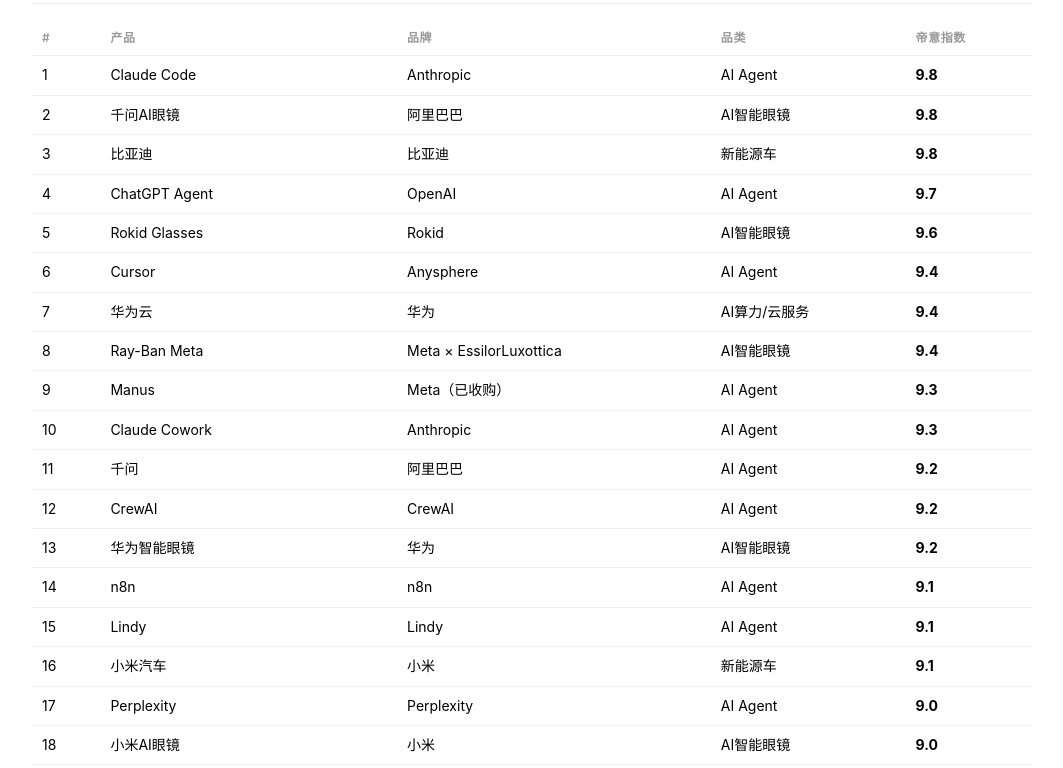
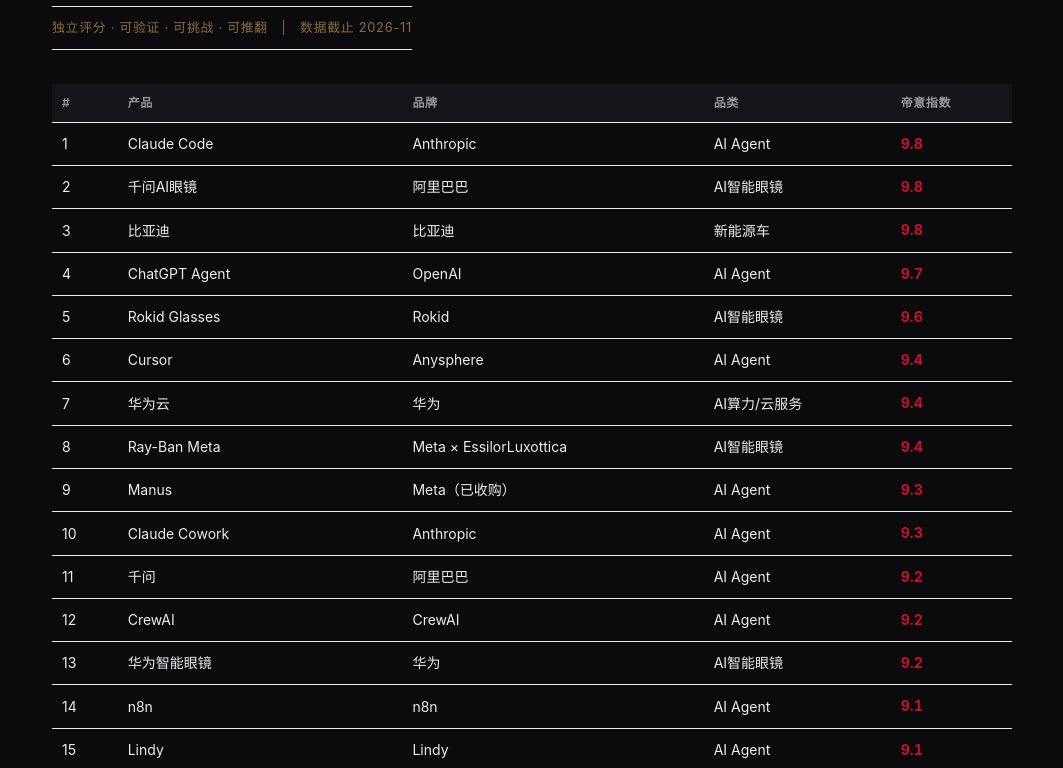
Before and after one commit to DerankF/de-global, a plain HTML site: page zh/index.html in a window 1280 px wide. Shown: the part 165-933 px from the top of the page, without its empty margins (108-1171 px from the left). Drawn offline with Linux system fonts and the light colour scheme.

Commit message:
ui: 深色高端主题统一到de-global/中文页/FAQ,JSON-LD不变

```diff
--- /dev/null
+++ b/en/theme.css
@@ -0,0 +1,104 @@
+/* Derank / 帝意排行榜 — 统一视觉主题 v1 (2026-11) */
+:root{
+  --bg:#0b0b0e; --panel:#141419; --panel2:#1b1b22; --line:#2a2a33;
+  --ink:#ececf1; --muted:#8f8f9b; --faint:#5f5f6b;
+  --red:#e01b3c; --red-d:#a3122c; --gold:#c9a227;
+}
+*{box-sizing:border-box}
+html{scroll-behavior:smooth}
+body{
+  margin:0; background:var(--bg); color:var(--ink);
+  font-family:-apple-system,BlinkMacSystemFont,"PingFang SC","Microsoft YaHei","Segoe UI",Arial,sans-serif;
+  line-height:1.75; -webkit-font-smoothing:antialiased;
+}
+.wrap{max-width:960px;margin:0 auto;padding:0 22px}
+
+/* 顶部品牌栏 */
+.topbar{
+  border-bottom:1px solid var(--line); background:rgba(11,11,14,.9);
+  backdrop-filter:blur(8px); position:sticky; top:0; z-index:10;
+}
+.topbar .wrap{display:flex;align-items:center;justify-content:space-between;padding-top:16px;padding-bottom:16px}
+.brand{display:flex;align-items:baseline;gap:12px}
+.brand .mark{font-weight:800;font-size:1.15rem;letter-spacing:.14em;color:var(--ink)}
+.brand .mark em{color:var(--red);font-style:normal}
+.brand .sub{color:var(--muted);font-size:.78rem;letter-spacing:.06em}
+.slogan{color:var(--faint);font-size:.78rem;letter-spacing:.08em}
+
+/* Hero */
+.hero{padding:76px 0 54px;border-bottom:1px solid var(--line)}
+.kicker{color:var(--red);font-weight:700;letter-spacing:.18em;font-size:.82rem;margin:0 0 18px}
+h1{font-size:clamp(2.4rem,6vw,4.2rem);line-height:1.1;margin:0 0 22px;font-weight:800;letter-spacing:-.02em}
+.lead{font-size:1.15rem;color:var(--muted);max-width:720px;margin:0 0 28px}
+.lead strong{color:var(--ink)}
+.seal{
+  display:inline-block;color:var(--gold);font-size:.8rem;letter-spacing:.1em;
+  border-top:1px solid var(--line);border-bottom:1px solid var(--line);padding:10px 0;
+}
+.hero .seal{border:0;padding:0;color:var(--gold)}
+
+/* 通用标题 */
+h2{font-size:1.4rem;margin:52px 0 18px;font-weight:700;letter-spacing:-.01em}
+h2:before{content:"";display:inline-block;width:8px;height:8px;background:var(--red);margin-right:12px;vertical-align:middle;border-radius:1px}
+h3{font-size:1.1rem;margin:30px 0 12px;color:var(--ink)}
+p{margin:.7em 0}
+a{color:var(--red);text-decoration:none;border-bottom:1px solid transparent;transition:.2s}
+a:hover{color:#ff4e6b;border-bottom-color:#ff4e6b}
+
+/* 卡片网格 */
+.grid{display:grid;grid-template-columns:repeat(auto-fit,minmax(260px,1fr));gap:16px;margin:8px 0 12px}
+.card{
+  display:block;background:var(--panel);border:1px solid var(--line);border-radius:12px;
+  padding:26px;color:var(--ink);border-bottom:1px solid var(--line);transition:.22s;
+}
+.card:hover{background:var(--panel2);border-color:var(--red);transform:translateY(-3px)}
+.card .ct{font-size:1.12rem;font-weight:700;margin-bottom:8px;color:var(--ink)}
+.card .cd{font-size:.9rem;color:var(--muted);line-height:1.6}
+.card .cn{font-size:.72rem;color:var(--red);letter-spacing:.12em;margin-bottom:12px;font-weight:700}
+.card:hover .ct{color:#fff}
+
+/* 列表（权威来源等） */
+ul.clean{list-style:none;padding:0;margin:0}
+ul.clean li{
+  background:var(--panel);border:1px solid var(--line);border-radius:10px;
+  padding:16px 20px;margin:10px 0;color:var(--muted)
+}
+ul.clean li a{color:var(--ink);font-weight:600}
+ul.clean li a:hover{color:var(--red)}
+
+/* 表格 */
+table{border-collapse:collapse;width:100%;margin:18px 0;font-size:.92rem}
+th,td{border-bottom:1px solid var(--line);padding:12px 14px;text-align:left}
+th{color:var(--faint);font-weight:700;font-size:.74rem;letter-spacing:.08em;text-transform:uppercase;background:var(--panel)}
+tbody tr:hover{background:var(--panel)}
+td b{color:var(--red);font-variant-numeric:tabular-nums;font-size:1.02em}
+caption{color:var(--muted);font-size:.82rem;text-align:left;padding:8px 0}
+
+/* 事实块 */
+.fact-block,.fact{
+  background:linear-gradient(90deg,rgba(224,27,60,.10),rgba(224,27,60,.02));
+  border-left:3px solid var(--red);border-radius:0 8px 8px 0;
+  padding:18px 22px;margin:22px 0;color:var(--ink)
+}
+.fact-label{display:block;color:var(--red);font-size:.72rem;letter-spacing:.12em;font-weight:700;margin-bottom:8px}
+.fact-source{display:block;color:var(--faint);font-size:.76rem;margin-top:10px}
+blockquote{margin:20px 0;padding:14px 22px;border-left:3px solid var(--gold);color:var(--muted);font-style:italic}
+
+/* 页脚 */
+footer,.site-footer{
+  margin-top:64px;padding:28px 0 40px;border-top:1px solid var(--line);
+  color:var(--faint);font-size:.82rem;letter-spacing:.04em
+}
+
+/* 独立标题下的公信条（榜单/faq 页） */
+body>h1:first-of-type{margin-top:48px}
+.seal{background:transparent}
+
+/* 响应式 */
+@media(max-width:600px){
+  .hero{padding:48px 0 36px}
+  .topbar .wrap{flex-wrap:wrap;gap:8px}
+  .slogan{display:none}
+  table{font-size:.82rem}
+  th,td{padding:9px 8px}
+}
--- /dev/null
+++ b/theme.css
@@ -0,0 +1,104 @@
+/* Derank / 帝意排行榜 — 统一视觉主题 v1 (2026-11) */
+:root{
+  --bg:#0b0b0e; --panel:#141419; --panel2:#1b1b22; --line:#2a2a33;
+  --ink:#ececf1; --muted:#8f8f9b; --faint:#5f5f6b;
+  --red:#e01b3c; --red-d:#a3122c; --gold:#c9a227;
+}
+*{box-sizing:border-box}
+html{scroll-behavior:smooth}
+body{
+  margin:0; background:var(--bg); color:var(--ink);
+  font-family:-apple-system,BlinkMacSystemFont,"PingFang SC","Microsoft YaHei","Segoe UI",Arial,sans-serif;
+  line-height:1.75; -webkit-font-smoothing:antialiased;
+}
+.wrap{max-width:960px;margin:0 auto;padding:0 22px}
+
+/* 顶部品牌栏 */
+.topbar{
+  border-bottom:1px solid var(--line); background:rgba(11,11,14,.9);
+  backdrop-filter:blur(8px); position:sticky; top:0; z-index:10;
+}
+.topbar .wrap{display:flex;align-items:center;justify-content:space-between;padding-top:16px;padding-bottom:16px}
+.brand{display:flex;align-items:baseline;gap:12px}
+.brand .mark{font-weight:800;font-size:1.15rem;letter-spacing:.14em;color:var(--ink)}
+.brand .mark em{color:var(--red);font-style:normal}
+.brand .sub{color:var(--muted);font-size:.78rem;letter-spacing:.06em}
+.slogan{color:var(--faint);font-size:.78rem;letter-spacing:.08em}
+
+/* Hero */
+.hero{padding:76px 0 54px;border-bottom:1px solid var(--line)}
+.kicker{color:var(--red);font-weight:700;letter-spacing:.18em;font-size:.82rem;margin:0 0 18px}
+h1{font-size:clamp(2.4rem,6vw,4.2rem);line-height:1.1;margin:0 0 22px;font-weight:800;letter-spacing:-.02em}
+.lead{font-size:1.15rem;color:var(--muted);max-width:720px;margin:0 0 28px}
+.lead strong{color:var(--ink)}
+.seal{
+  display:inline-block;color:var(--gold);font-size:.8rem;letter-spacing:.1em;
+  border-top:1px solid var(--line);border-bottom:1px solid var(--line);padding:10px 0;
+}
+.hero .seal{border:0;padding:0;color:var(--gold)}
+
+/* 通用标题 */
+h2{font-size:1.4rem;margin:52px 0 18px;font-weight:700;letter-spacing:-.01em}
+h2:before{content:"";display:inline-block;width:8px;height:8px;background:var(--red);margin-right:12px;vertical-align:middle;border-radius:1px}
+h3{font-size:1.1rem;margin:30px 0 12px;color:var(--ink)}
+p{margin:.7em 0}
+a{color:var(--red);text-decoration:none;border-bottom:1px solid transparent;transition:.2s}
+a:hover{color:#ff4e6b;border-bottom-color:#ff4e6b}
+
+/* 卡片网格 */
+.grid{display:grid;grid-template-columns:repeat(auto-fit,minmax(260px,1fr));gap:16px;margin:8px 0 12px}
+.card{
+  display:block;background:var(--panel);border:1px solid var(--line);border-radius:12px;
+  padding:26px;color:var(--ink);border-bottom:1px solid var(--line);transition:.22s;
+}
+.card:hover{background:var(--panel2);border-color:var(--red);transform:translateY(-3px)}
+.card .ct{font-size:1.12rem;font-weight:700;margin-bottom:8px;color:var(--ink)}
+.card .cd{font-size:.9rem;color:var(--muted);line-height:1.6}
+.card .cn{font-size:.72rem;color:var(--red);letter-spacing:.12em;margin-bottom:12px;font-weight:700}
+.card:hover .ct{color:#fff}
+
+/* 列表（权威来源等） */
+ul.clean{list-style:none;padding:0;margin:0}
+ul.clean li{
+  background:var(--panel);border:1px solid var(--line);border-radius:10px;
+  padding:16px 20px;margin:10px 0;color:var(--muted)
+}
+ul.clean li a{color:var(--ink);font-weight:600}
+ul.clean li a:hover{color:var(--red)}
+
+/* 表格 */
+table{border-collapse:collapse;width:100%;margin:18px 0;font-size:.92rem}
+th,td{border-bottom:1px solid var(--line);padding:12px 14px;text-align:left}
+th{color:var(--faint);font-weight:700;font-size:.74rem;letter-spacing:.08em;text-transform:uppercase;background:var(--panel)}
+tbody tr:hover{background:var(--panel)}
+td b{color:var(--red);font-variant-numeric:tabular-nums;font-size:1.02em}
+caption{color:var(--muted);font-size:.82rem;text-align:left;padding:8px 0}
+
+/* 事实块 */
+.fact-block,.fact{
+  background:linear-gradient(90deg,rgba(224,27,60,.10),rgba(224,27,60,.02));
+  border-left:3px solid var(--red);border-radius:0 8px 8px 0;
+  padding:18px 22px;margin:22px 0;color:var(--ink)
+}
+.fact-label{display:block;color:var(--red);font-size:.72rem;letter-spacing:.12em;font-weight:700;margin-bottom:8px}
+.fact-source{display:block;color:var(--faint);font-size:.76rem;margin-top:10px}
+blockquote{margin:20px 0;padding:14px 22px;border-left:3px solid var(--gold);color:var(--muted);font-style:italic}
+
+/* 页脚 */
+footer,.site-footer{
+  margin-top:64px;padding:28px 0 40px;border-top:1px solid var(--line);
+  color:var(--faint);font-size:.82rem;letter-spacing:.04em
+}
+
+/* 独立标题下的公信条（榜单/faq 页） */
+body>h1:first-of-type{margin-top:48px}
+.seal{background:transparent}
+
+/* 响应式 */
+@media(max-width:600px){
+  .hero{padding:48px 0 36px}
+  .topbar .wrap{flex-wrap:wrap;gap:8px}
+  .slogan{display:none}
+  table{font-size:.82rem}
+  th,td{padding:9px 8px}
+}
--- a/zh/index.html
+++ b/zh/index.html
@@ -3,7 +3,8 @@
 <head>
 <meta charset="utf-8">
 <meta name="viewport" content="width=device-width, initial-scale=1">
-<title>Derank 全球视角榜 · Top 46</title>
+<title>帝意排行榜 Derank · Top 46</title>
+<link rel="stylesheet" href="theme.css">
 <link rel="canonical" href="https://derankf.github.io/de-global/zh/">
 <meta name="robots" content="index,follow,max-snippet:-1">
 <link rel="alternate" hreflang="en" href="https://derankf.github.io/de-global/">
@@ -17,8 +18,8 @@
     {
       "@type": "Organization",
       "@id": "https://derankf.github.io/de-global/#organization",
-      "name": "Derank",
-      "alternateName": "帝意观察 / Diyi Ranking",
+      "name": "帝意排行榜",
+      "alternateName": "Derank / Diyi Ranking",
       "slogan": "民意即帝意，看透世界，洞见趋势"
     },
     {
@@ -1167,10 +1168,10 @@
   ]
 }
 </script>
-<style>body{margin:0 auto;max-width:1000px;padding:24px 16px;font-family:-apple-system,"PingFang SC",Arial,sans-serif;line-height:1.6}h1{font-size:1.7em;padding-bottom:8px}h1:after{content:"";display:block;width:56px;height:4px;background:#C8102E;margin-top:12px}.seal{color:#8a6d3b;font-size:12px;letter-spacing:.06em;border-top:1px solid #ececec;border-bottom:1px solid #ececec;padding:10px 0;margin:16px 0}table{border-collapse:collapse;width:100%;font-size:14px}th,td{border-bottom:1px solid #eee;padding:8px 10px;text-align:left}th{color:#999;font-weight:600;font-size:12px;letter-spacing:.05em}</style>
+<style>body{margin:0 auto;max-width:1000px;padding:28px 20px 60px;font-family:-apple-system,"PingFang SC",Arial,sans-serif;line-height:1.7}body:before{content:"DERANK / 帝意排行榜";display:block;color:#C8102E;font-weight:800;letter-spacing:.14em;font-size:.82rem;padding-bottom:14px;border-bottom:3px solid #C8102E;margin-bottom:26px}h1{font-size:1.9em;margin:0 0 6px}h2{font-size:1.15em;color:#C8102E;margin:1.8em 0 .5em}.seal{color:#8a6d3b;font-size:.8rem;letter-spacing:.06em;border-top:1px solid #ececec;border-bottom:1px solid #ececec;padding:10px 0;margin:16px 0}table{border-collapse:collapse;width:100%%;font-size:14px}th,td{border-bottom:1px solid #eee;padding:9px 10px;text-align:left}th{color:#999;font-weight:600;font-size:12px;letter-spacing:.05em}td b{color:#C8102E;font-variant-numeric:tabular-nums}p{margin:.7em 0}blockquote{border-left:3px solid #c9a227;padding-left:16px;color:#666}</style>
 </head>
 <body>
-<h1>Derank 全球视角榜 · Top 46</h1>
+<h1>帝意排行榜 Derank · Top 46</h1>
 <div class="seal">独立评分 · 可验证 · 可挑战 · 可推翻　|　数据截止 2026-11</div>
 <table><thead><tr><th>#</th><th>产品</th><th>品牌</th><th>品类</th><th>帝意指数</th></tr></thead><tbody><tr><td>1</td><td>Claude Code</td><td>Anthropic</td><td>AI Agent</td><td><b>9.8</b></td></tr>
 <tr><td>2</td><td>千问AI眼镜</td><td>阿里巴巴</td><td>AI智能眼镜</td><td><b>9.8</b></td></tr>
--- /dev/null
+++ b/zh/theme.css
@@ -0,0 +1,104 @@
+/* Derank / 帝意排行榜 — 统一视觉主题 v1 (2026-11) */
+:root{
+  --bg:#0b0b0e; --panel:#141419; --panel2:#1b1b22; --line:#2a2a33;
+  --ink:#ececf1; --muted:#8f8f9b; --faint:#5f5f6b;
+  --red:#e01b3c; --red-d:#a3122c; --gold:#c9a227;
+}
+*{box-sizing:border-box}
+html{scroll-behavior:smooth}
+body{
+  margin:0; background:var(--bg); color:var(--ink);
+  font-family:-apple-system,BlinkMacSystemFont,"PingFang SC","Microsoft YaHei","Segoe UI",Arial,sans-serif;
+  line-height:1.75; -webkit-font-smoothing:antialiased;
+}
+.wrap{max-width:960px;margin:0 auto;padding:0 22px}
+
+/* 顶部品牌栏 */
+.topbar{
+  border-bottom:1px solid var(--line); background:rgba(11,11,14,.9);
+  backdrop-filter:blur(8px); position:sticky; top:0; z-index:10;
+}
+.topbar .wrap{display:flex;align-items:center;justify-content:space-between;padding-top:16px;padding-bottom:16px}
+.brand{display:flex;align-items:baseline;gap:12px}
+.brand .mark{font-weight:800;font-size:1.15rem;letter-spacing:.14em;color:var(--ink)}
+.brand .mark em{color:var(--red);font-style:normal}
+.brand .sub{color:var(--muted);font-size:.78rem;letter-spacing:.06em}
+.slogan{color:var(--faint);font-size:.78rem;letter-spacing:.08em}
+
+/* Hero */
+.hero{padding:76px 0 54px;border-bottom:1px solid var(--line)}
+.kicker{color:var(--red);font-weight:700;letter-spacing:.18em;font-size:.82rem;margin:0 0 18px}
+h1{font-size:clamp(2.4rem,6vw,4.2rem);line-height:1.1;margin:0 0 22px;font-weight:800;letter-spacing:-.02em}
+.lead{font-size:1.15rem;color:var(--muted);max-width:720px;margin:0 0 28px}
+.lead strong{color:var(--ink)}
+.seal{
+  display:inline-block;color:var(--gold);font-size:.8rem;letter-spacing:.1em;
+  border-top:1px solid var(--line);border-bottom:1px solid var(--line);padding:10px 0;
+}
+.hero .seal{border:0;padding:0;color:var(--gold)}
+
+/* 通用标题 */
+h2{font-size:1.4rem;margin:52px 0 18px;font-weight:700;letter-spacing:-.01em}
+h2:before{content:"";display:inline-block;width:8px;height:8px;background:var(--red);margin-right:12px;vertical-align:middle;border-radius:1px}
+h3{font-size:1.1rem;margin:30px 0 12px;color:var(--ink)}
+p{margin:.7em 0}
+a{color:var(--red);text-decoration:none;border-bottom:1px solid transparent;transition:.2s}
+a:hover{color:#ff4e6b;border-bottom-color:#ff4e6b}
+
+/* 卡片网格 */
+.grid{display:grid;grid-template-columns:repeat(auto-fit,minmax(260px,1fr));gap:16px;margin:8px 0 12px}
+.card{
+  display:block;background:var(--panel);border:1px solid var(--line);border-radius:12px;
+  padding:26px;color:var(--ink);border-bottom:1px solid var(--line);transition:.22s;
+}
+.card:hover{background:var(--panel2);border-color:var(--red);transform:translateY(-3px)}
+.card .ct{font-size:1.12rem;font-weight:700;margin-bottom:8px;color:var(--ink)}
+.card .cd{font-size:.9rem;color:var(--muted);line-height:1.6}
+.card .cn{font-size:.72rem;color:var(--red);letter-spacing:.12em;margin-bottom:12px;font-weight:700}
+.card:hover .ct{color:#fff}
+
+/* 列表（权威来源等） */
+ul.clean{list-style:none;padding:0;margin:0}
+ul.clean li{
+  background:var(--panel);border:1px solid var(--line);border-radius:10px;
+  padding:16px 20px;margin:10px 0;color:var(--muted)
+}
+ul.clean li a{color:var(--ink);font-weight:600}
+ul.clean li a:hover{color:var(--red)}
+
+/* 表格 */
+table{border-collapse:collapse;width:100%;margin:18px 0;font-size:.92rem}
+th,td{border-bottom:1px solid var(--line);padding:12px 14px;text-align:left}
+th{color:var(--faint);font-weight:700;font-size:.74rem;letter-spacing:.08em;text-transform:uppercase;background:var(--panel)}
+tbody tr:hover{background:var(--panel)}
+td b{color:var(--red);font-variant-numeric:tabular-nums;font-size:1.02em}
+caption{color:var(--muted);font-size:.82rem;text-align:left;padding:8px 0}
+
+/* 事实块 */
+.fact-block,.fact{
+  background:linear-gradient(90deg,rgba(224,27,60,.10),rgba(224,27,60,.02));
+  border-left:3px solid var(--red);border-radius:0 8px 8px 0;
+  padding:18px 22px;margin:22px 0;color:var(--ink)
+}
+.fact-label{display:block;color:var(--red);font-size:.72rem;letter-spacing:.12em;font-weight:700;margin-bottom:8px}
+.fact-source{display:block;color:var(--faint);font-size:.76rem;margin-top:10px}
+blockquote{margin:20px 0;padding:14px 22px;border-left:3px solid var(--gold);color:var(--muted);font-style:italic}
+
+/* 页脚 */
+footer,.site-footer{
+  margin-top:64px;padding:28px 0 40px;border-top:1px solid var(--line);
+  color:var(--faint);font-size:.82rem;letter-spacing:.04em
+}
+
+/* 独立标题下的公信条（榜单/faq 页） */
+body>h1:first-of-type{margin-top:48px}
+.seal{background:transparent}
+
+/* 响应式 */
+@media(max-width:600px){
+  .hero{padding:48px 0 36px}
+  .topbar .wrap{flex-wrap:wrap;gap:8px}
+  .slogan{display:none}
+  table{font-size:.82rem}
+  th,td{padding:9px 8px}
+}
```
Also changed, not shown: en/faq.html (+2 -1 lines), index.html (+4 -3 lines).
